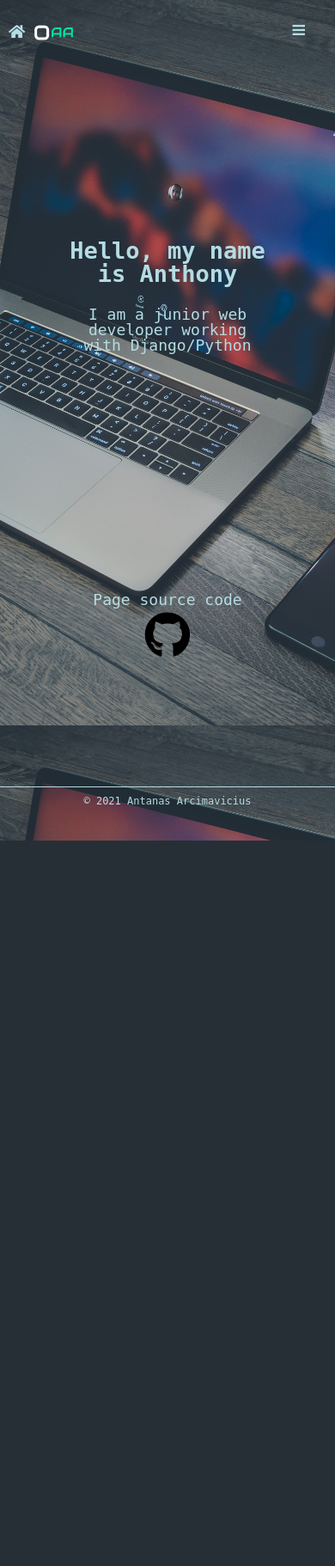
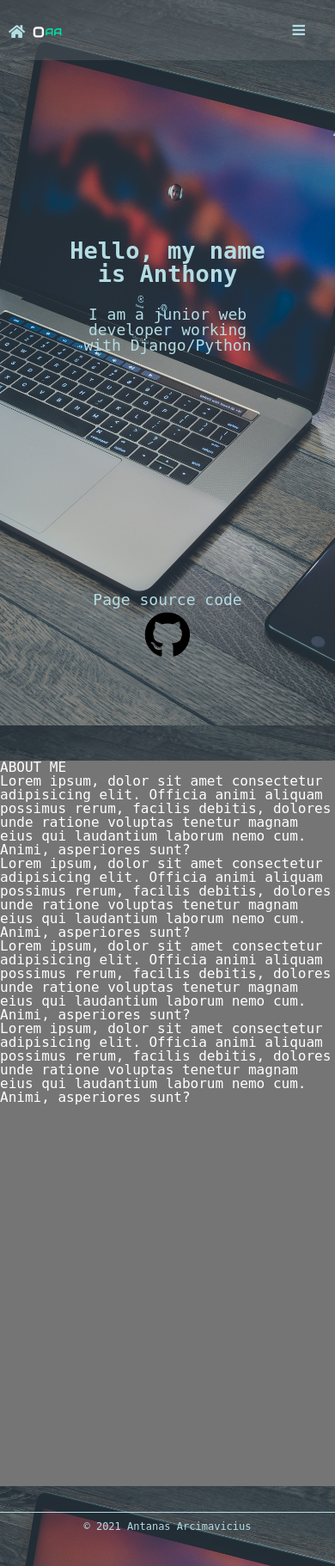
Before and after one commit to AntanasArcimavicius/MyBlog, a Python web app: template web/mb/templates/home.html in a window 390 px wide. Shown: the whole page at 86% size. Before the commit the page ends 978 px from the top, so only its background shows below. Run offline with Jinja, Linux system fonts and the light colour scheme; the template is opened without the code that fills it: most values are stand-ins (such as "Sample title", 1, 10 or a date in 2020); form fields are guessed from the names that the template uses.

Commit message:
about section

```diff
--- a/web/mb/static/style.css
+++ b/web/mb/static/style.css
@@ -260,6 +260,10 @@ form input {
       top: 10%;
    }
 
+   #myNav {
+      background: #9e9e9e30;
+   }
+
    .navbar a {display: none;}
 
    #burger {
@@ -295,4 +299,23 @@ form input {
       display: flex;
       text-align: left;
    }
+
+   .navbar .navbar-brand {
+      height: 40px;
+   }
+
+   .navbar .navbar-brand img {
+      height: 40px;
+      margin-top: 7px;
+   }
  }
+
+/* =========================================================
+   ABOUT
+========================================================= */
+
+.about-section {
+   min-height: 100vh;
+   background-color: #757575;
+   color: white;
+}
--- a/web/mb/templates/header.html
+++ b/web/mb/templates/header.html
@@ -5,13 +5,13 @@
                 <i class="fas fa-home"></i>
                 <img src="{{ static('img/mylogo.png') }}" alt="mylogo">
             </a>
-            <a href="javascript:void(0);" class="burger-icon" id="burger" onclick="OpenNav()">
+            <a href="javascript:void(0);" class="burger-icon" id="burger" onclick="openNav()">
                 <i class="fa fa-bars"></i>
             </a>
         </div>
         <div class="dropdown">
             <a href="{{reverse('mainsite:portfolio')}}" class="active">Portfolio</a>
-            <a href="{{reverse('mainsite:about')}}">About</a>
+            <a href="javascript:void(0);" onclick="scrollToAbout()">About</a>
             <div class="navbar-right">
                 <a href="https://www.linkedin.com/in/antanas-arcimavičius-4100891a4"><i class="fab fa-linkedin"></i></a>
                 <a href="https://www.facebook.com/Anton.Antonovich.Antonovskyj/"><i class="fab fa-facebook-square"></i></a>
@@ -22,15 +22,21 @@
 </div>
 
 <script>
+    const body = document.body
     const nav = document.querySelector("#myNav");
     const navTop = document.querySelector(".nav-top")
+    const aboutSection = document.querySelector(".about-section")
 
-    function OpenNav() {
+    function openNav() {
         nav.classList.toggle("opened");
         navTop.classList.toggle("clearfix")
     }
 
-    document.body.addEventListener("click", function(event) {
+    function scrollToAbout() {
+        body.scrollTop = aboutSection.offsetTop
+    }
+
+    body.addEventListener("click", function(event) {
         if (!nav.contains(event.target)) {
             nav.className = "navbar";
         }
--- a/web/mb/templates/home.html
+++ b/web/mb/templates/home.html
@@ -12,6 +12,24 @@
     </div>
 </div>
 
+<div class="about-section">
+    <h1>ABOUT ME</h1>
+    <p>Lorem ipsum, dolor sit amet consectetur adipisicing elit.
+        Officia animi aliquam possimus rerum, facilis debitis,
+        dolores unde ratione voluptas tenetur magnam eius qui laudantium laborum nemo cum.
+        Animi, asperiores sunt?
+    </p>
+    <div>
+        <p>Lorem ipsum, dolor sit amet consectetur adipisicing elit. Officia animi aliquam possimus rerum, facilis debitis, dolores unde ratione voluptas tenetur magnam eius qui laudantium laborum nemo cum. Animi, asperiores sunt?</p>
+    </div>
+    <div>
+        <p>Lorem ipsum, dolor sit amet consectetur adipisicing elit. Officia animi aliquam possimus rerum, facilis debitis, dolores unde ratione voluptas tenetur magnam eius qui laudantium laborum nemo cum. Animi, asperiores sunt?</p>
+    </div>
+    <div>
+        <p>Lorem ipsum, dolor sit amet consectetur adipisicing elit. Officia animi aliquam possimus rerum, facilis debitis, dolores unde ratione voluptas tenetur magnam eius qui laudantium laborum nemo cum. Animi, asperiores sunt?</p>
+    </div>
+</div>
+
 
 
 {% endblock %}
```
